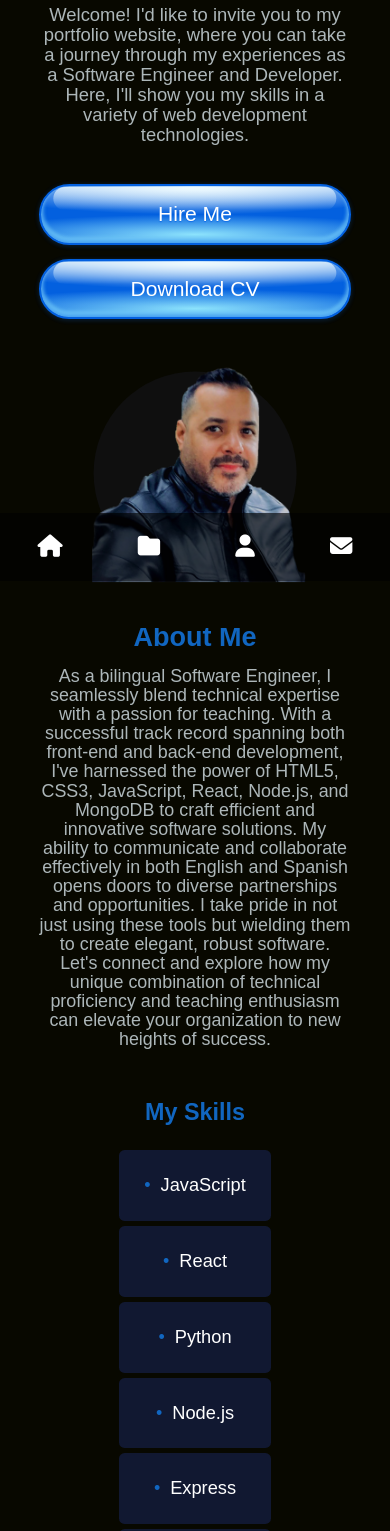
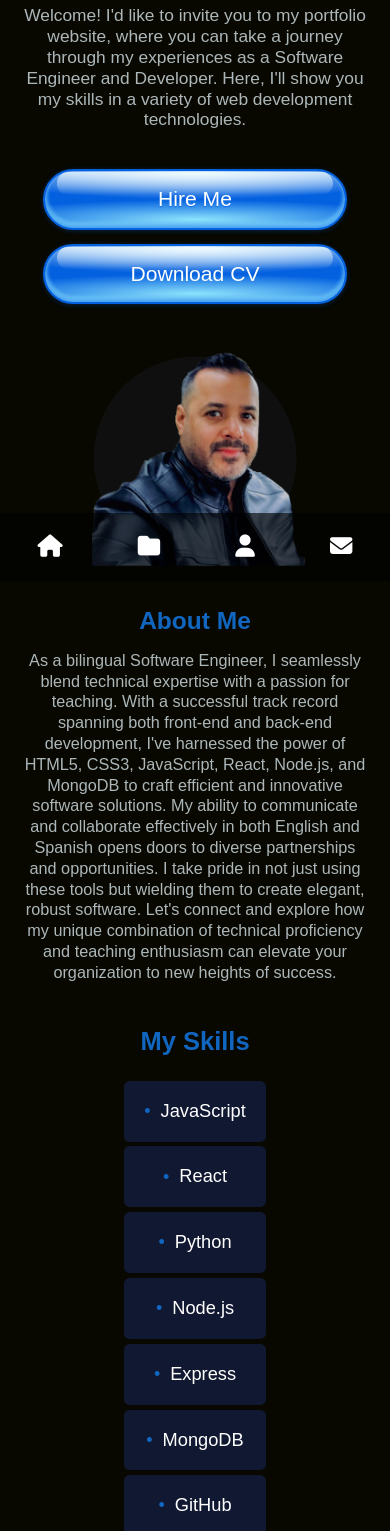
Before and after one commit to FernandoDLT/Portfolio-2024, a website: page index.html in a window 390 px wide. Shown: the part 263-1794 px from the top of the page. Drawn offline with nearby package versions, Linux system fonts and the light colour scheme.

Commit message:
Updated font-sizes, removed main

```diff
--- a/index.html
+++ b/index.html
@@ -272,7 +272,7 @@
             <h4>Let's Connect</h4>
             <p>I am actively exploring new career opportunities and welcome your inquiries. Feel free to reach out, whether
                you have
-               questions or simply want to have a conversation!
+               questions or simply want to have a conversation.
             </p>
 
             <div class="contact-me">
--- a/style.css
+++ b/style.css
@@ -180,7 +180,7 @@ img.logo {
 }
 
 h1 {
-   font-size: 3.625rem;
+   font-size: 3.2rem;
    font-weight: 700;
    color: #1166C0;
    margin-bottom: -1.6rem;
@@ -188,17 +188,16 @@ h1 {
 
 .name {
    color: #ffff;
-   font-size: 3.7rem;
+   font-size: 3.3rem;
    font-weight: 700;
 }
 
 #hello-intro p {
+   margin: .40em 0 2em;
+   width: auto;
+   font-size: 1.25em;
    color: var(--gray-text);
-   font-size: 1.25em;
-   width: auto;
-   margin-top: .25em;
-   line-height: 1.25rem;
-   margin: .40em 0 3em;
+   line-height: 1.3rem;
 }
 
 /* Intro Links */
@@ -327,7 +326,7 @@ h1 {
 
 /* About Me Section */
 #about-me {
-   margin: 8em auto;
+   margin: 1200px auto;
    display: flex;
    justify-content: space-between;
    align-items: center;
@@ -340,7 +339,7 @@ h1 {
    text-align: center;
    margin-bottom: 20px;
    color: var(--cool-blue);
-   font-size: 1.46rem;
+   font-size: 1.4em;
    font-weight: 600;
 }
 
@@ -358,7 +357,7 @@ h1 {
    align-items: center;
    background-color: #111831;
    color: #ffff;
-   padding: 25px;
+   padding: 20px;
    border-radius: 0.35rem;
    justify-content: center;
    text-align: center;
@@ -377,20 +376,18 @@ h1 {
    display: inline-block;
 }
 
-.about-text {
+.about-text h2 {
+   margin-bottom: .2rem;
+   font-size: 2.2em;
+   color: var(--cool-blue);
+}
+
+.about-text p {
+   width: 80%;
+   font-size: 1.25em;
+   font-weight: 100;
    color: var(--gray-text);
-   font-size: 1.3em;
-   font-weight: 100;
-   width: 80%;
-   margin-bottom: 5px;
-   line-height: 1.4rem;
-}
-
-.about-text h2 {
-   margin-bottom: 1rem;
-   font-size: 1.88em;
-   font-weight: 600;
-   color: var(--cool-blue);
+   line-height: 1.3rem;
 }
 
 hr {
@@ -403,7 +400,6 @@ hr {
 
 /* PROJECT SECTION */
 .project-header {
-   font-size: 3.6em;
    font-weight: 600;
    display: flex;
    align-items: center;
@@ -540,6 +536,10 @@ h3, h4 {
    font-size: 1.55em;
 }
 
+#bottom h4{
+   font-size: 1.8em;
+}
+
 
 /* Bottom Section */
 section#bottom {
@@ -557,16 +557,16 @@ section#bottom {
    margin-right: 1.4rem;
 }
 
-#bottom h2 {
+/* #bottom h2 {
    font-size: 2.22em;
    padding-bottom: .625em;
-}
+} */
 
 #bottom p {
-   margin-top: .5rem;
-   margin-bottom: 1rem;
+   margin: .5rem 0 1rem 0;
    font-size: 1.25em;
    color: var(--gray-text);
+   line-height: 1.3rem;
 }
 
 .social-icons {
@@ -946,12 +946,6 @@ footer {
       margin-top: 128px;
    }
 
-   /* img.logo {
-      margin-left: 4.4rem;
-      width: 74px;
-      height: 74px;
-   } */
-
    .nav ul {
       margin-right: 60px;
       gap: 1.4em;
@@ -971,12 +965,12 @@ footer {
    }
 
    #about-me {
-      margin: 5rem auto 0;
+      margin: 50px auto 100px;
    }
 
    .project-header {
       margin-top: 3rem;
-      font-size: 2.7em;
+      font-size: 2.5em;
    }
 
    .project-item {
@@ -1256,6 +1250,7 @@ footer {
       width: 100%;
       padding-top: 20px;
       margin: 0 auto;
+      /* font-size: 1.25em; */
    }
 
    .intro-links {
@@ -1537,7 +1532,7 @@ footer {
    }
 
    div.intro-text {
-      width: 80%;
+      width: 100%;
       font-size: .92rem;
    }
 
@@ -1557,15 +1552,16 @@ footer {
    }
 
    #hello-intro p {
-      width: 100%;
+      margin: 0 auto;
+      width: 90%;
       padding-top: 20px;
-      margin: 0 auto;
+      font-size: 1.18em;
    }
 
    .intro-links {
       display: flex;
       flex-direction: column;
-      width: 100%;
+      width: 78%;
       margin: 25px auto;
       align-items: center;
       justify-content: center;
@@ -1599,7 +1595,9 @@ footer {
    }
 
    .about-text {
+      width: 90%;
       text-align: center;
+      font-size: 1.18em;
       line-height: .92em;
    }
 
@@ -1673,6 +1671,7 @@ footer {
    #bottom p {
       margin: 20px auto;
       width: 100%;
+      font-size: 1.18em;
       line-height: .92em;
    }
 
```
Also changed, not shown: index-es.html (+2 -4 lines).
